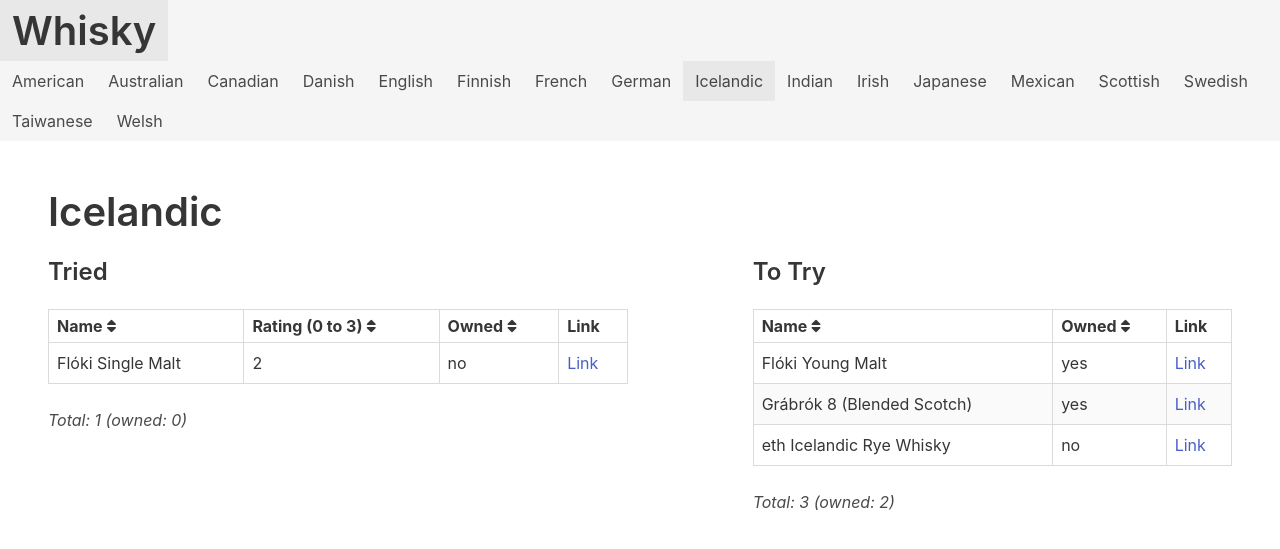
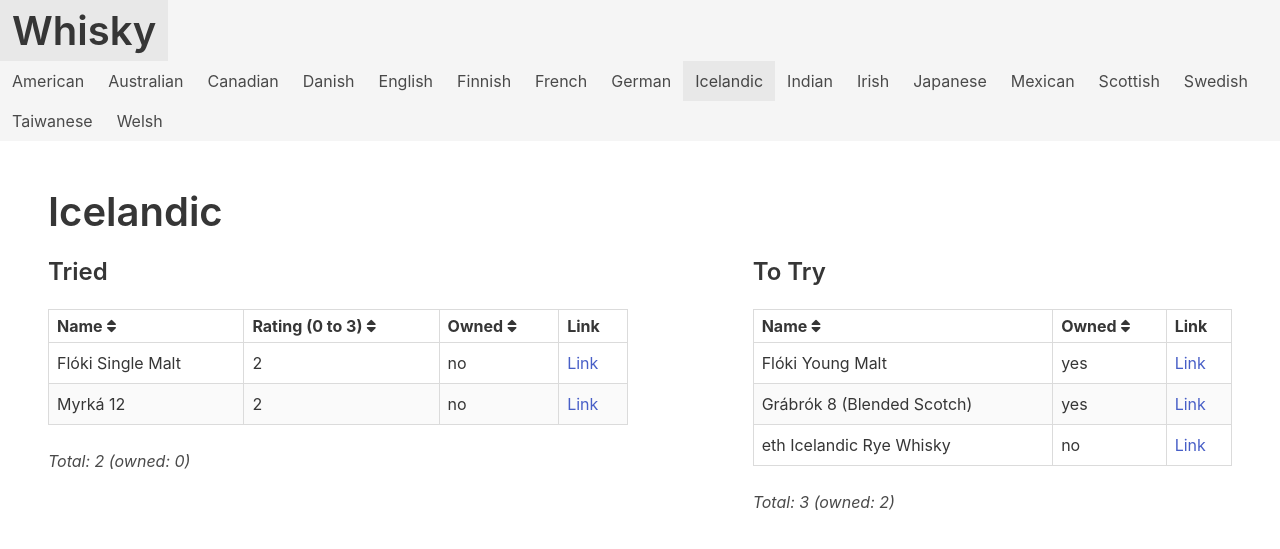
Before and after one commit to grega/whisky, a Jekyll site: the page built from icelandic.html, in a window 1280 px wide. Shown: the top 549 px of the page. Built offline with Jekyll 4.4.1, drawn with Linux system fonts in a browser that asks for light colours; nearby versions of some CDN libraries.

Commit message:
Update Icelandic tried

```diff
--- a/_data/icelandic/tried.yml
+++ b/_data/icelandic/tried.yml
@@ -1,3 +1,6 @@
 - name: Flóki Single Malt
   rating: 2
   link: https://www.flokiwhisky.is/floki-single-malt
+- name: Myrká 12
+  rating: 2
+  link: https://www.whiskybase.com/whiskies/whisky/229711/myrk-12-year-old
```
